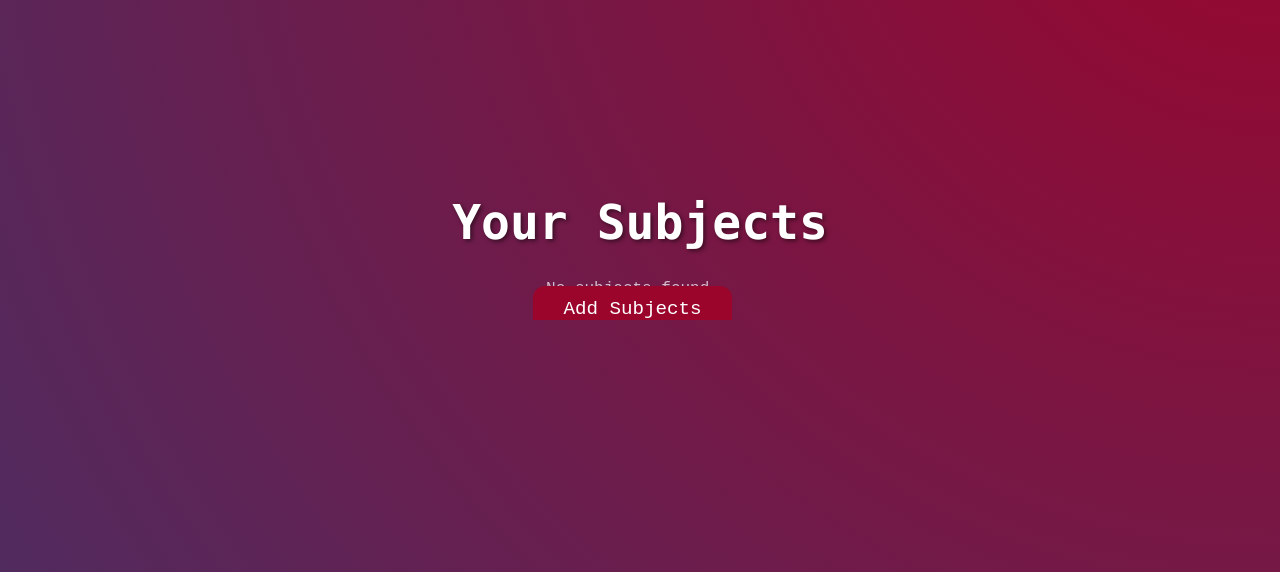
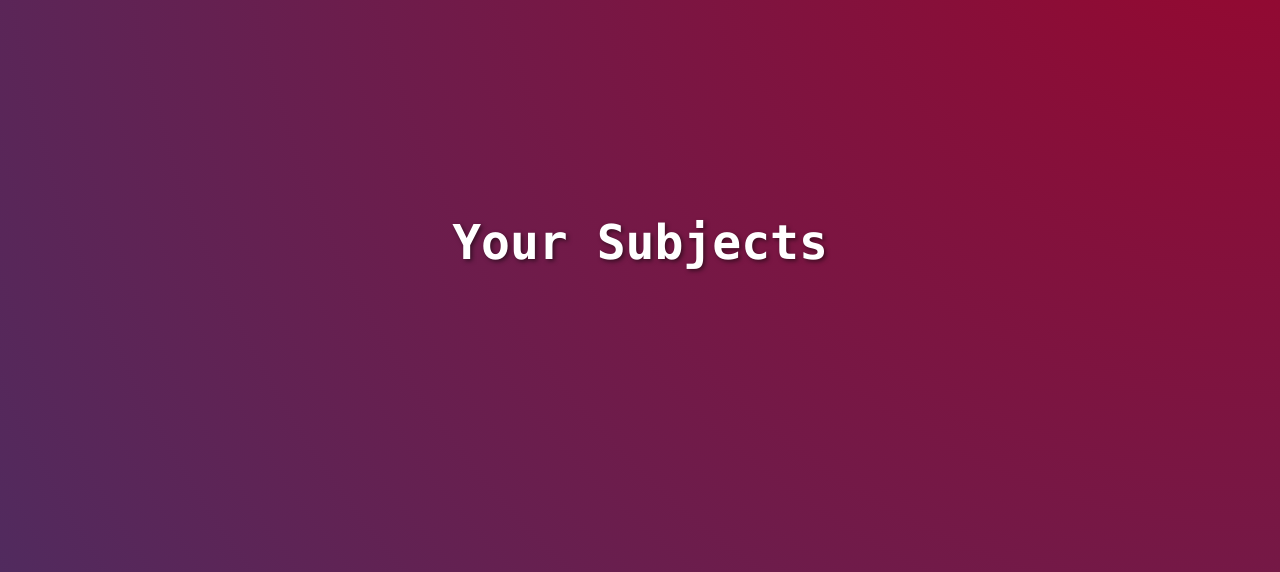
Before and after one commit to oofsamy/RevisionRoyale, a Flask app: template templates/authenticated/dashboard.html in a window 1280 px wide. Shown: the part 193-765 px from the top of the page. Run offline with Flask 3, Linux system fonts and the light colour scheme; the template is opened without the code that fills it, so the values that code supplies are empty; parts of the project's set-up code (start-up, migrations or seed data) failed here and were passed over.

Commit message:
Add files via upload

```diff
--- a/templates/authenticated/dashboard.html
+++ b/templates/authenticated/dashboard.html
@@ -8,7 +8,7 @@
     <div class="subject-list-container">
         {% if Subjects %}
             {% for Subject in Subjects %}
-            <div class="subject-card">
+            <a class="subject-card">
                 <div class="subject-info">
                     <h2 class="subject-name">{{ Subject.SubjectName }}</h2>
                     <span class="exam-board-tag">{{ Subject.ExamBoard }}</span>
@@ -18,13 +18,8 @@
                     <span class="label">Last Reviewed:</span>
                     <span class="time">{{ Subject.LastReviewed }}</span>
                 </div>
-            </div>
+            </a>
             {% endfor %}
-        {% else %}
-            <div class="empty-state">
-                <p>No subjects found.</p>
-                <a href="/setup-subjects" class="btn">Add Subjects</a>
-            </div>
         {% endif %}
     </div>
 </div>
```
